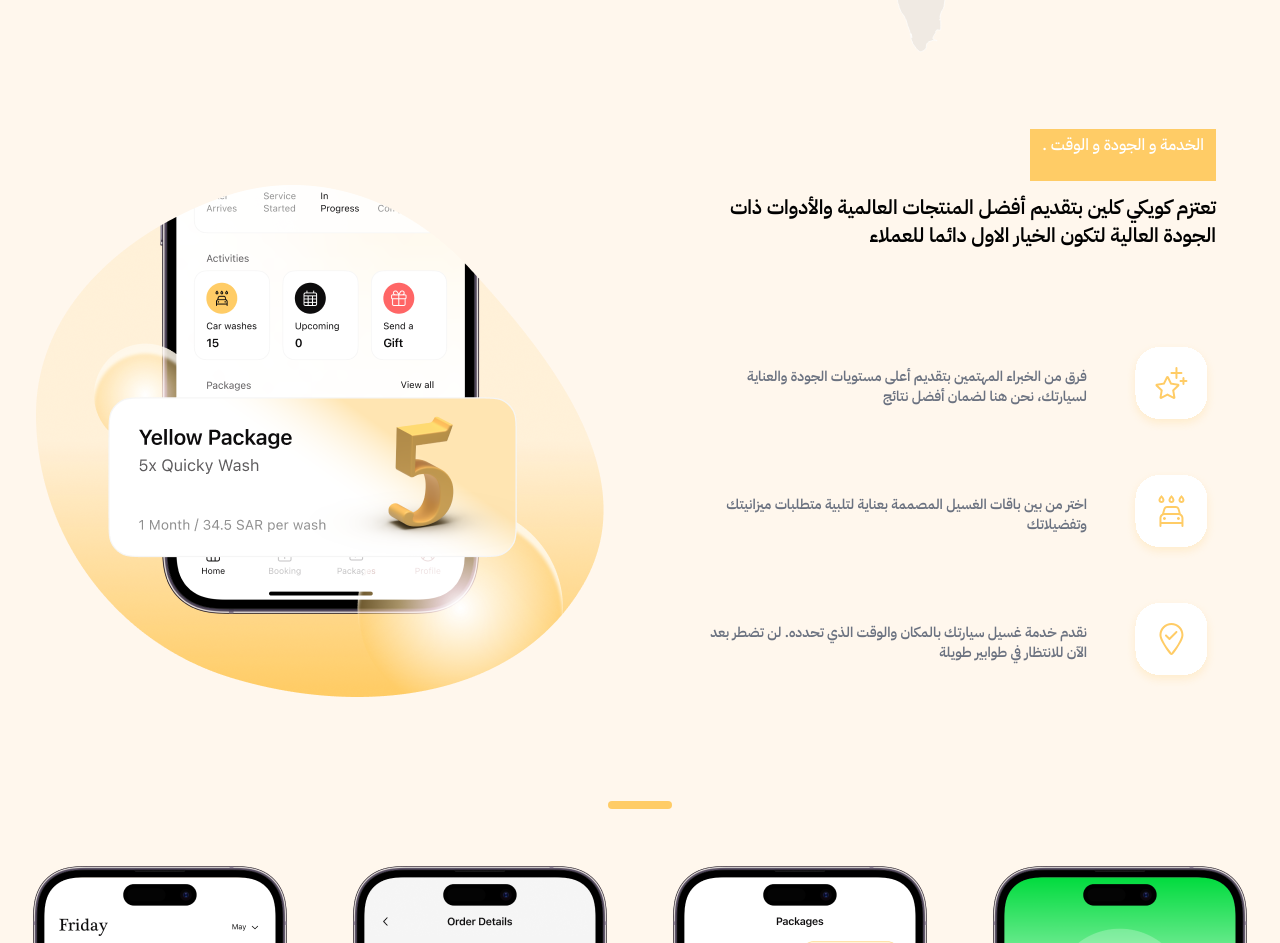
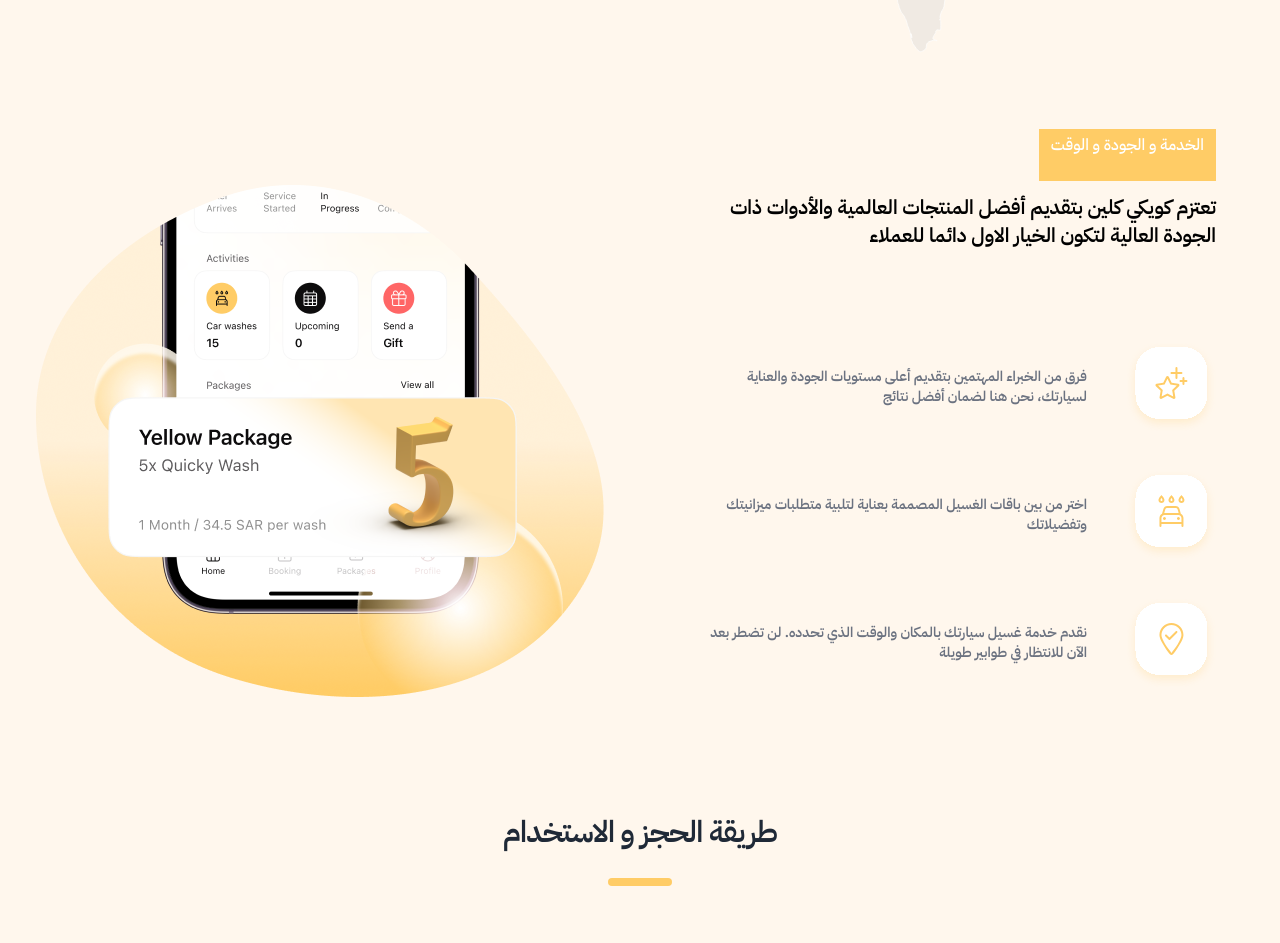
Before and after one commit to AhmedMohamed040/quicky-clean-landing-page, a Next.js app: page / in a window 1280 px wide. Shown: the part 1449-2392 px from the top of the page. Built offline with nearby package versions, Linux system fonts and the light colour scheme.

Commit message:
fix-text

```diff
--- a/components/BookingMethods.js
+++ b/components/BookingMethods.js
@@ -11,7 +11,9 @@
       <Container className="px-2">
         <div class=" gap-4 ">
           <div className="flex justify-center items-center flex-col gap-4 md:gap-7">
-
+            <h2 className="max-w-3xl mt-3 text-xl font-bold leading-snug tracking-tight text-gray-800 lg:leading-tight lg:text-3xl ">
+              طريقة الحجز و الاستخدام
+            </h2>
             <span className="max-w-[50px] max-h-2 bg-[#FFCC66] rounded py-[3px] px-6 md:py-1 md:px-8"></span>
           </div>
           <div className="flex justify-center flex-col-reverse flex-nowrap sm:flex-row items-center gap-0 md:gap-14 ">
--- a/components/services.js
+++ b/components/services.js
@@ -12,7 +12,7 @@
         <div class="grid  lg:grid-cols-2 md:grid-cols-1 sm:grid-cols-1 gap-4 ">
 
           <div className="flex flex-wrap justify-end text-right px-0 sm:px-4 md:px-14 order-1 md:order-1 lg:order-2">
-            <h5 className="bg-[#FFCC66] px-3 py-1 text-white">. الخدمة و الجودة و الوقت </h5>
+            <h5 className="bg-[#FFCC66] px-3 py-1 text-white"> الخدمة و الجودة و الوقت </h5>
             <h3 className="font-semibold	text-xl mt-3"> تعتزم كويكي كلين بتقديم أفضل المنتجات العالمية والأدوات ذات الجودة العالية لتكون الخيار الاول دائما للعملاء </h3>
             <div className="flex flex-row justify-between mt-14 pt-2 gap-10 items-center">
               <p className="text-sm  text-gray-500 font-semibold">
```
